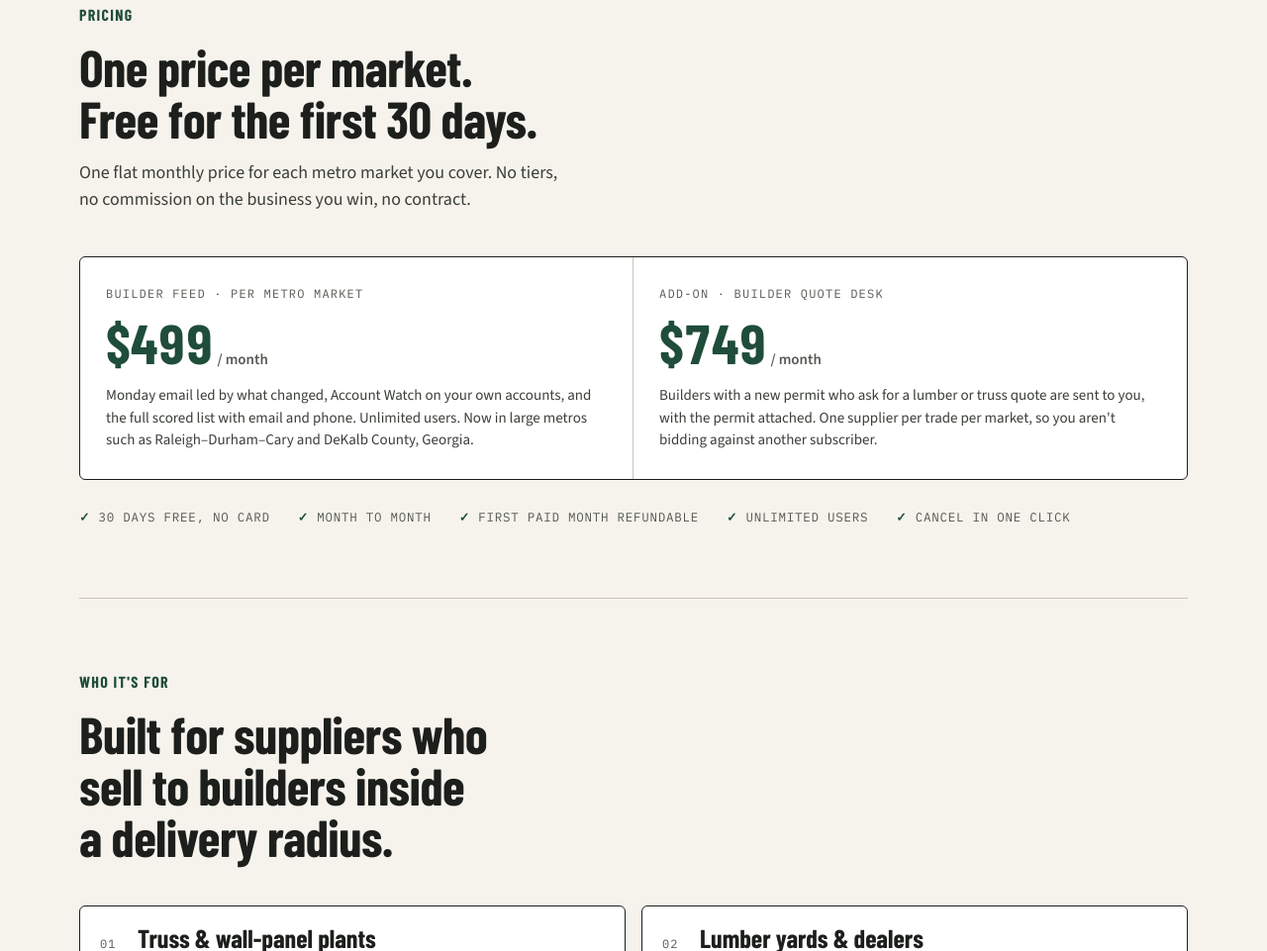
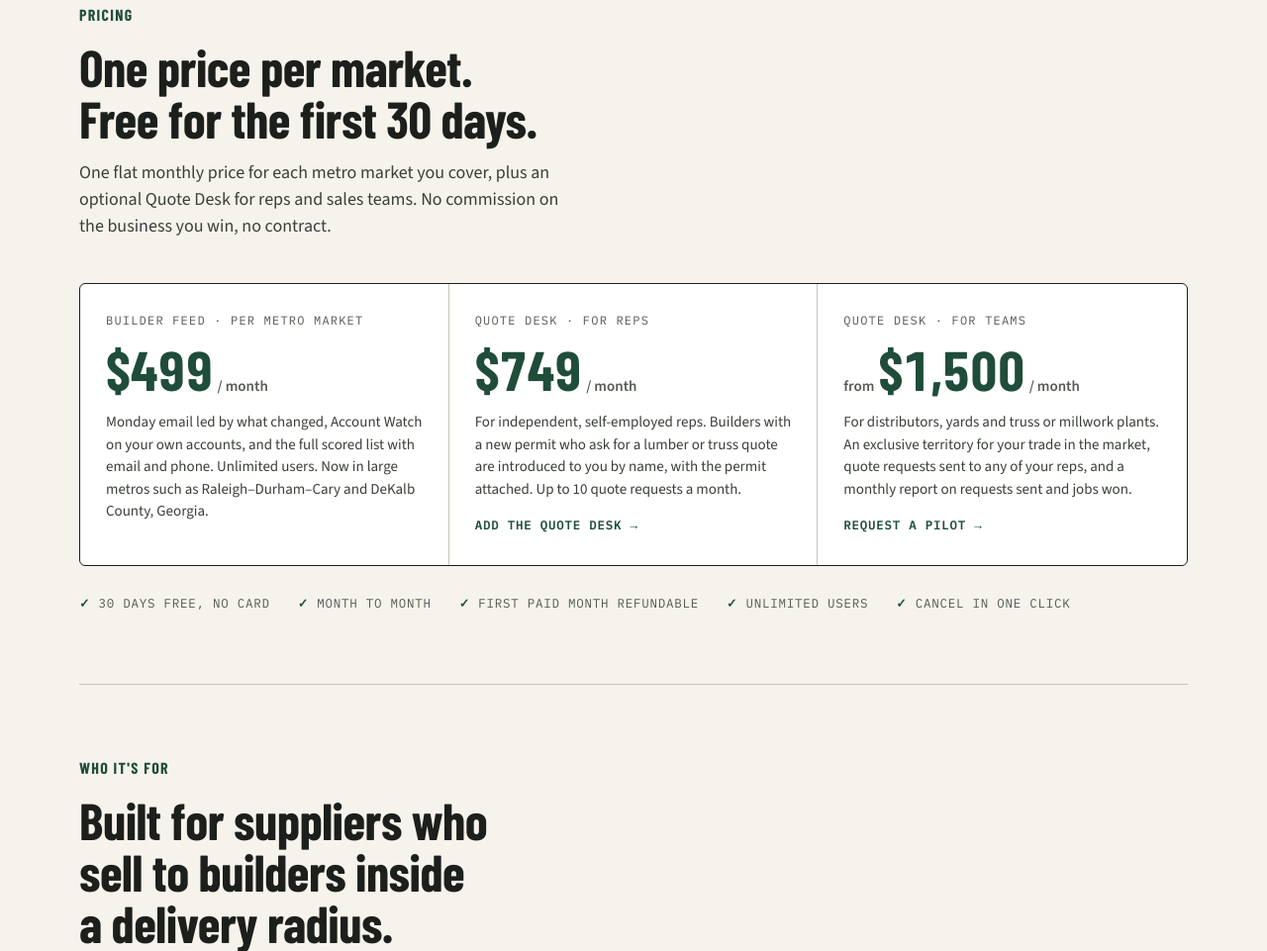
Before and after one commit to rubehollis/timberseek.co, a plain HTML site: page index.html in a window 1280 px wide. Shown: the part 3059-4020 px from the top of the page at 99% size. Drawn offline with nearby package versions, Linux system fonts and the light colour scheme.

Commit message:
Split Quote Desk into rep and team pricing
Rep plan at $749/mo for independent reps (named contact, up to 10
quote requests a month). Team plan from $1,500/mo with an exclusive
territory per trade, routing to any rep, and monthly reporting.

Co-Authored-By: Claude Opus 5.5 <noreply@anthropic.com>
Claude-Session: https://claude.ai/code/session_015uqNDANHGYhNUAUoSpRy54

```diff
--- a/index.html
+++ b/index.html
@@ -578,11 +578,28 @@
     color: var(--muted);
     margin-left: 4px;
   }
+  .price .amt small { white-space: nowrap; }
+  @media (min-width: 821px) and (max-width: 1100px) {
+    .price-grid:not(.two) .price { padding: 24px 20px; }
+    .price-grid:not(.two) .price .amt { font-size: 42px; }
+  }
   .price .eg {
     margin: 14px 0 0;
     font-size: 15px;
     color: var(--body-fg);
   }
+  .price .price-link {
+    display: inline-block;
+    margin-top: 16px;
+    font-family: var(--mono);
+    font-size: 12.5px;
+    letter-spacing: 0.06em;
+    text-transform: uppercase;
+    font-weight: 600;
+    color: var(--accent);
+    text-decoration: none;
+  }
+  .price .price-link:hover { text-decoration: underline; }
   .price-terms {
     list-style: none; padding: 0; margin: 28px 0 0;
     display: flex; flex-wrap: wrap; gap: 10px 28px;
@@ -925,11 +942,11 @@
     <div class="section-head">
       <span class="eyebrow">Pricing</span>
       <h2>One price per market. Free for the first 30 days.</h2>
-      <p>One flat monthly price for each metro market you cover. No tiers, no commission on the
-         business you win, no contract.</p>
+      <p>One flat monthly price for each metro market you cover, plus an optional Quote Desk for reps
+         and sales teams. No commission on the business you win, no contract.</p>
     </div>
 
-    <div class="price-grid two">
+    <div class="price-grid">
       <div class="price">
         <div class="size">Builder Feed · per metro market</div>
         <div class="amt">$499<small>/ month</small></div>
@@ -938,11 +955,20 @@
            Raleigh–Durham–Cary and DeKalb County, Georgia.</p>
       </div>
       <div class="price">
-        <div class="size">Add-on · Builder Quote Desk</div>
+        <div class="size">Quote Desk · for reps</div>
         <div class="amt">$749<small>/ month</small></div>
-        <p class="eg">Builders with a new permit who ask for a lumber or truss quote are sent to you, with the
-           permit attached. One supplier per trade per market, so you aren't bidding against another
-           subscriber.</p>
+        <p class="eg">For independent, self-employed reps. Builders with a new permit who ask for a lumber or
+           truss quote are introduced to you by name, with the permit attached. Up to 10 quote
+           requests a month.</p>
+        <a class="price-link" href="mailto:hello@timberseek.co?subject=Quote%20Desk%20for%20reps">Add the Quote Desk →</a>
+      </div>
+      <div class="price">
+        <div class="size">Quote Desk · for teams</div>
+        <div class="amt"><small style="margin:0 4px 0 0;">from</small>$1,500<small>/ month</small></div>
+        <p class="eg">For distributors, yards and truss or millwork plants. An exclusive territory for your
+           trade in the market, quote requests sent to any of your reps, and a monthly report on
+           requests sent and jobs won.</p>
+        <a class="price-link" href="mailto:hello@timberseek.co?subject=Quote%20Desk%20for%20teams%20pilot">Request a pilot →</a>
       </div>
     </div>
 
```
